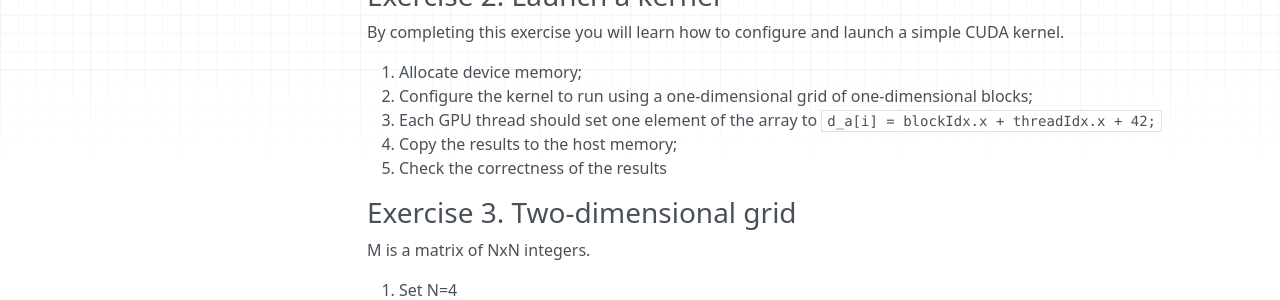
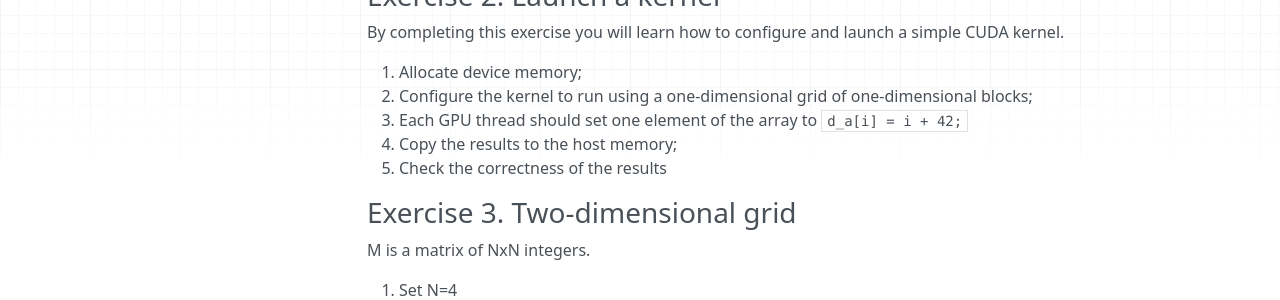
Before and after one commit to cms-patatrack/heterogeneous-training, an MkDocs documentation site: the page built from docs/parallelism/2_cuda.md, in a window 1280 px wide and 900 px high, scrolled down 1868 px. Shown: the part 147-447 px from the top of the window. Built offline with MkDocs 1.6.1, drawn with Linux system fonts in a browser that asks for light colours; nearby versions of some CDN libraries.

Commit message:
improve exercise 2

```diff
--- a/docs/parallelism/2_cuda.md
+++ b/docs/parallelism/2_cuda.md
@@ -114,7 +114,7 @@ By completing this exercise you will learn how to configure and launch a simple
 
 1. Allocate device memory;
 2. Configure the kernel to run using a one-dimensional grid of one-dimensional blocks;
-3. Each GPU thread should set one element of the array to `d_a[i] = blockIdx.x + threadIdx.x + 42;`
+3. Each GPU thread should set one element of the array to `d_a[i] = i + 42;`
 4. Copy the results to the host memory;
 5. Check the correctness of the results
 
```
